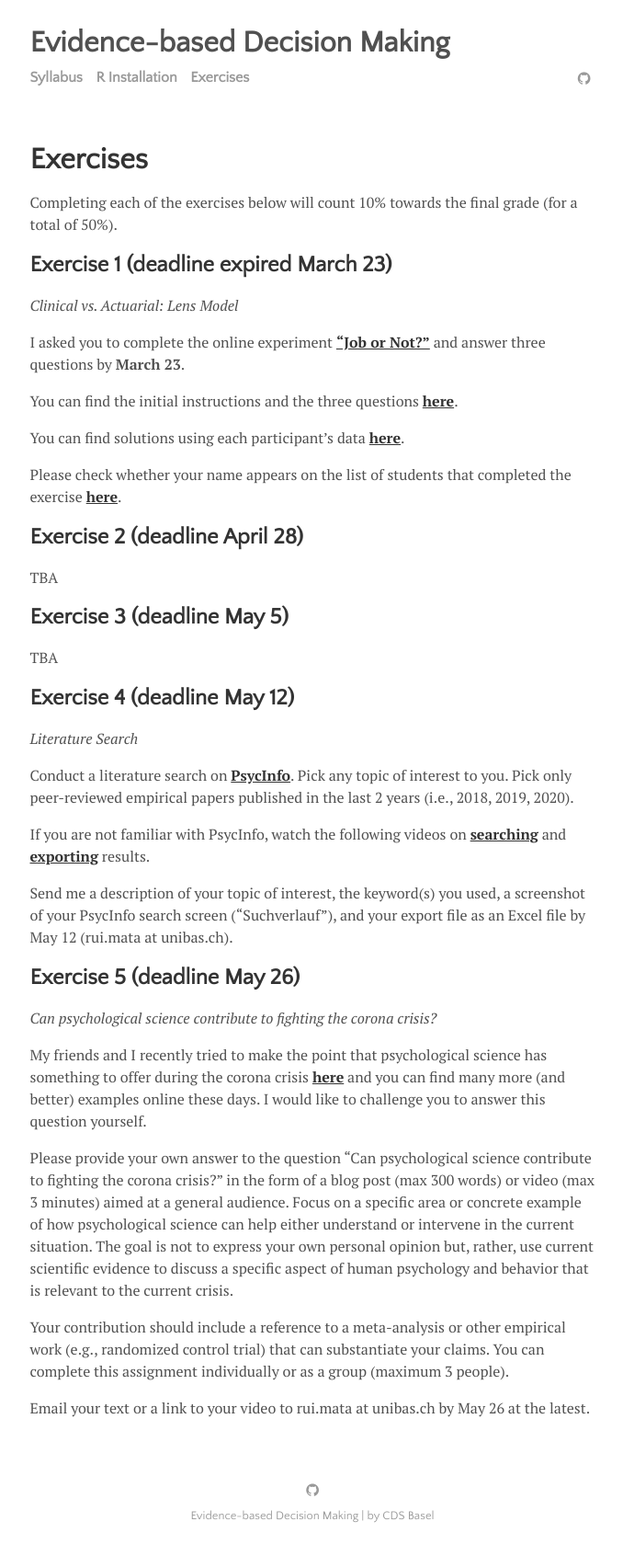
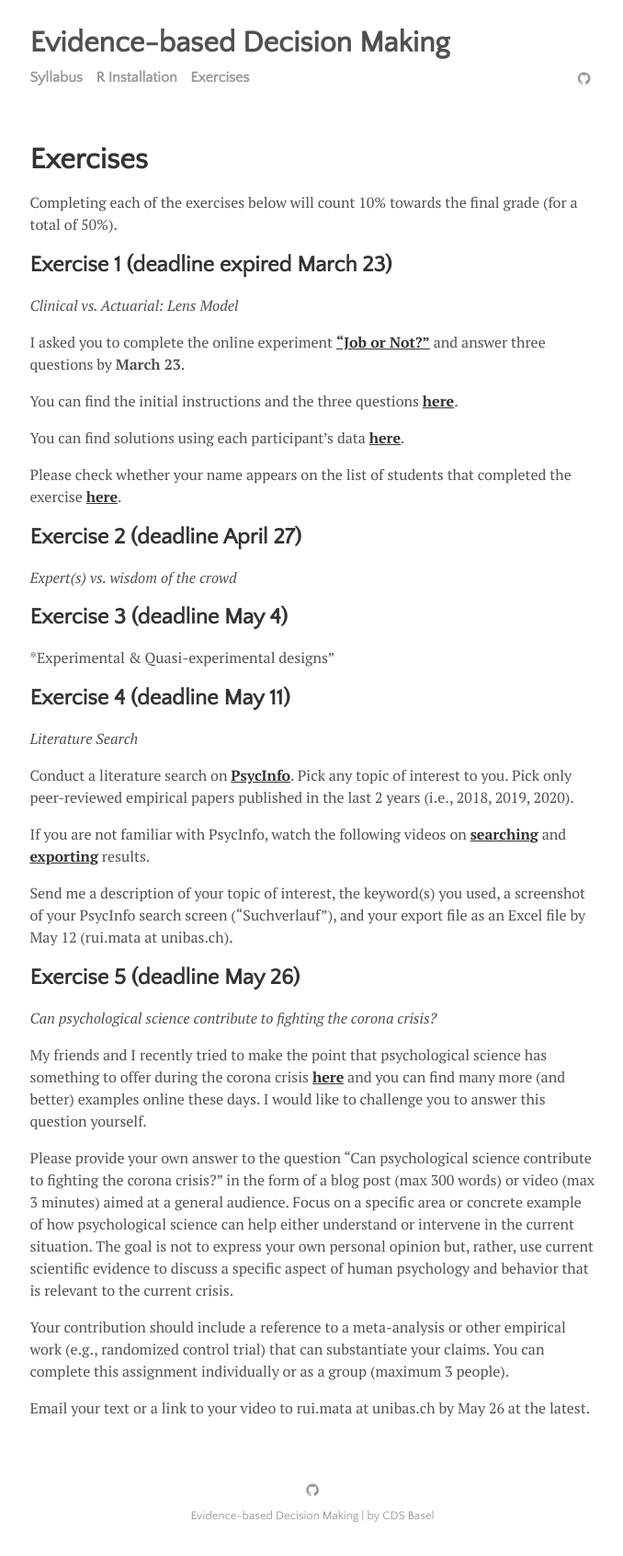
Before and after one commit to matarui/evidencebaseddm, a Jekyll site: the page built from menu/projects.md, in a window 1280 px wide. Shown: the whole page at 92% size, without its empty margins (300-978 px from the left). Built offline with Jekyll 4.4.1, drawn with Linux system fonts in a browser that asks for light colours.

Commit message:
Update projects.md

```diff
--- a/menu/projects.md
+++ b/menu/projects.md
@@ -17,13 +17,13 @@ You can find solutions using each participant's data <a href="http://matarui.git
 
 Please check whether your name appears on the list of students that completed the exercise <a href="http://matarui.github.io/evidencebaseddm/assets/exercises/Exercise1_studentlist.pdf"><b>here</b></a>.
 
-## Exercise 2 (deadline April 28)
-TBA
+## Exercise 2 (deadline April 27)
+*Expert(s) vs. wisdom of the crowd*
 
-## Exercise 3 (deadline May 5)
-TBA
+## Exercise 3 (deadline May 4)
+*Experimental & Quasi-experimental designs"
 
-## Exercise 4 (deadline May 12)
+## Exercise 4 (deadline May 11)
 *Literature Search*
 
 Conduct a literature search on <a href="http://ovidsp.ovid.com/ovidweb.cgi?T=JS&NEWS=n&CSC=Y&PAGE=main&D=psyh"><b>PsycInfo</b></a>. Pick any topic of interest to you. Pick only peer-reviewed empirical papers published in the last 2 years (i.e., 2018, 2019, 2020).
```
